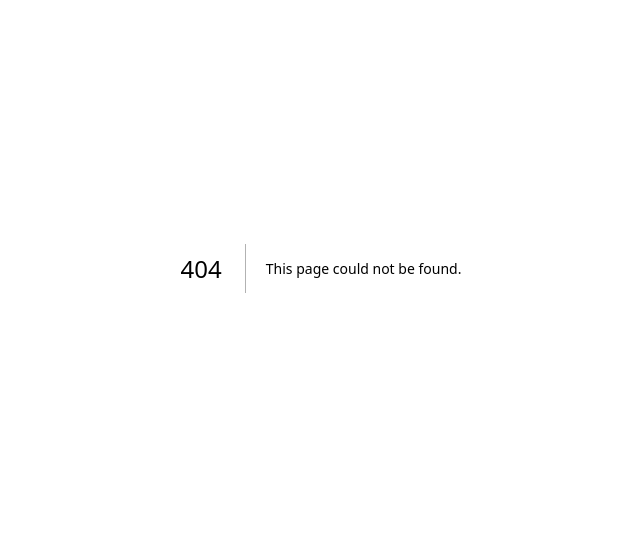
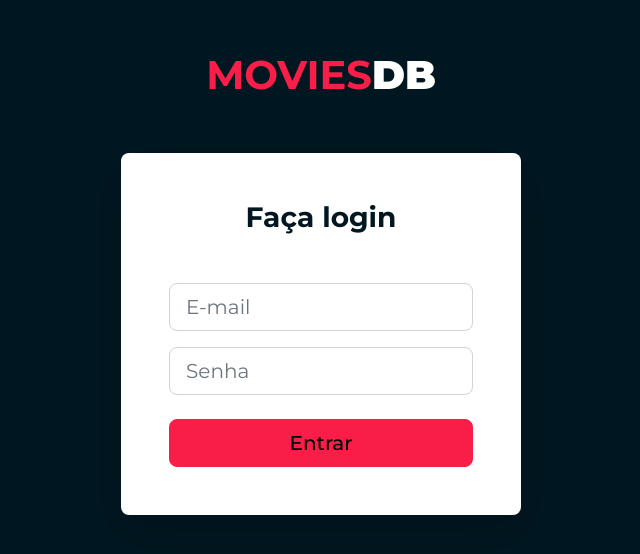
Before and after one commit to luankjs/moviesdb, a Next.js app: page /entrar in a window 1280 px wide. Before the commit this address had no page. Shown: the part 132-686 px from the top of the page, without its empty margins (319-959 px from the left). Built offline with nearby package versions, Linux system fonts and the light colour scheme.

Commit message:
wip: login page

```diff
--- /dev/null
+++ b/src/pages/entrar.tsx
@@ -0,0 +1,51 @@
+import Link from "next/link"
+import { useForm } from "react-hook-form"
+
+type LoginFormData = {
+  email: string;
+  password: string;
+}
+
+const LoginPage = () => {
+  const { register, handleSubmit, formState: { errors } } = useForm<LoginFormData>();
+  const onSubmit = (data: LoginFormData) => console.log(data)
+
+  return (
+    <div className="vw-100 vh-100 d-flex flex-column align-items-center justify-content-center">
+      <div className="py-4 mb-4">
+        <Link className="text-center" href="/">
+          <span className="fs-1 text-primary text-uppercase fw-bold">Movies</span>
+          <span className="fs-1 text-white text-uppercase fw-bolder">DB</span>
+        </Link>
+      </div>
+      <div className="py-5 px-4 px-sm-5 bg-white rounded-3 w-90 mw-400px shadow-lg">
+        <h3 className="fs-3 text-dark mb-5 text-center fw-bold">Faça login</h3>
+        <form onSubmit={handleSubmit(onSubmit)}>
+          <div className="mb-3">
+            <input type="email" className="form-control form-control-lg" placeholder="E-mail" {...register("email", { required: "Digite seu e-mail para entrar" })} aria-invalid={errors.email ? "true" : "false"} />
+            {errors.email && (
+              <div className="invalid-feedback d-block">
+                {errors.email?.message}
+              </div>
+            )}
+          </div>
+
+          <div className="mb-3">
+            <input type="password" className="form-control form-control-lg" placeholder="Senha" {...register("password", { required: "Digite sua senha para entrar" })} aria-invalid={errors.password ? "true" : "false"} />
+            {errors.password && (
+              <div className="invalid-feedback d-block">
+                {errors.password?.message}
+              </div>
+            )}
+          </div>
+
+          <div className="mt-4 d-grid gap-2">
+            <button className="btn btn-primary btn-lg">Entrar</button>
+          </div>
+        </form>
+      </div>
+    </div>
+  )
+}
+
+export default LoginPage
```
